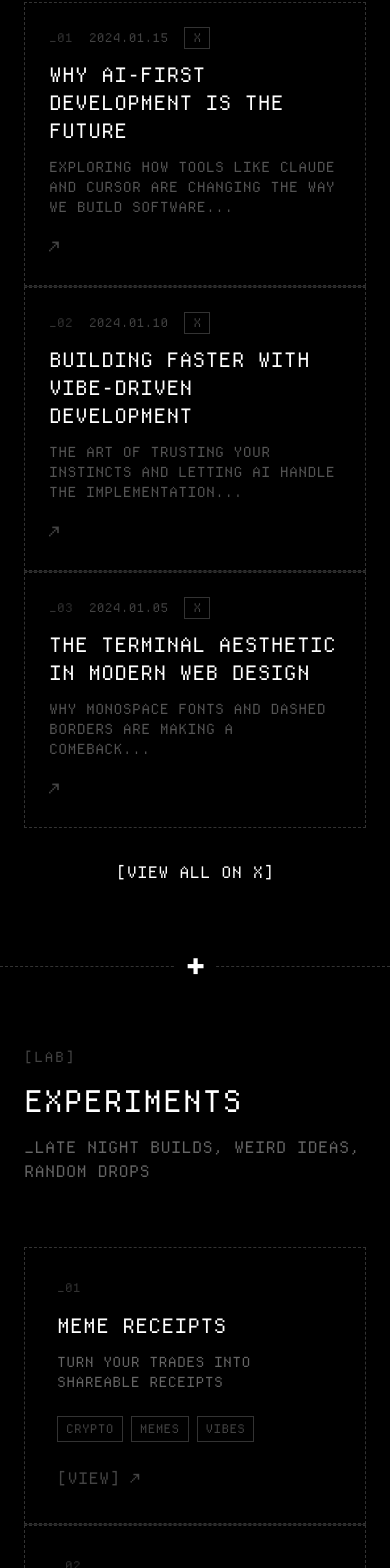
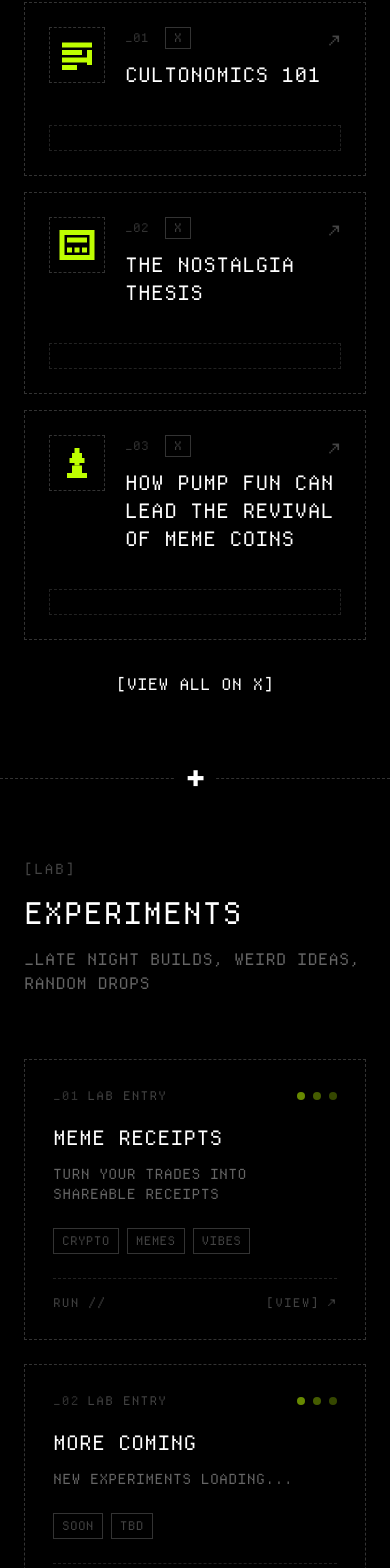
Before and after one commit to mitchmalinin/Portfolio2.0, a Next.js app: page / in a window 390 px wide. Shown: the part 7338-8906 px from the top of the page. Built offline with nearby package versions, Linux system fonts and the light colour scheme.

Commit message:
feat: refresh articles and experiments layout

```diff
--- a/components/sections/Articles.tsx
+++ b/components/sections/Articles.tsx
@@ -1,40 +1,87 @@
 'use client'
 
-import { useRef } from 'react'
+import { useEffect, useRef } from 'react'
 import DecryptedText from '@/components/DecryptedText'
 import { useInView } from '@/hooks/useInView'
 
-// Placeholder articles - can be connected to Twitter/X API later
 const articles = [
   {
-    id: '1',
-    title: 'WHY AI-FIRST DEVELOPMENT IS THE FUTURE',
-    excerpt: 'EXPLORING HOW TOOLS LIKE CLAUDE AND CURSOR ARE CHANGING THE WAY WE BUILD SOFTWARE...',
-    date: '2024.01.15',
-    platform: 'X',
-    url: '#',
+    id: 'cultonomics',
+    title: 'CULTONOMICS 101',
+    url: 'https://x.com/0xMrWzrd/status/1879370191622066223',
+    icon: (
+      <svg viewBox="0 0 16 16" className="h-10 w-10 text-[#BEFE00]" aria-hidden="true">
+        <rect width="16" height="16" fill="none" />
+        <rect x="2" y="3" width="12" height="2" fill="currentColor" />
+        <rect x="2" y="6" width="8" height="2" fill="currentColor" />
+        <rect x="2" y="9" width="10" height="2" fill="currentColor" />
+        <rect x="2" y="12" width="6" height="2" fill="currentColor" />
+        <rect x="12" y="6" width="2" height="6" fill="currentColor" />
+      </svg>
+    ),
   },
   {
-    id: '2',
-    title: 'BUILDING FASTER WITH VIBE-DRIVEN DEVELOPMENT',
-    excerpt: 'THE ART OF TRUSTING YOUR INSTINCTS AND LETTING AI HANDLE THE IMPLEMENTATION...',
-    date: '2024.01.10',
-    platform: 'X',
-    url: '#',
+    id: 'nostalgia-thesis',
+    title: 'THE NOSTALGIA THESIS',
+    url: 'https://x.com/0xMrWzrd/status/1975916495541563439',
+    icon: (
+      <svg viewBox="0 0 16 16" className="h-10 w-10 text-[#BEFE00]" aria-hidden="true">
+        <rect x="2" y="3" width="12" height="10" fill="none" stroke="currentColor" strokeWidth="2" />
+        <rect x="4" y="5" width="8" height="2" fill="currentColor" />
+        <rect x="4" y="9" width="2" height="2" fill="currentColor" />
+        <rect x="7" y="9" width="2" height="2" fill="currentColor" />
+        <rect x="10" y="9" width="2" height="2" fill="currentColor" />
+      </svg>
+    ),
   },
   {
-    id: '3',
-    title: 'THE TERMINAL AESTHETIC IN MODERN WEB DESIGN',
-    excerpt: 'WHY MONOSPACE FONTS AND DASHED BORDERS ARE MAKING A COMEBACK...',
-    date: '2024.01.05',
-    platform: 'X',
-    url: '#',
+    id: 'pump-fun-revival',
+    title: 'HOW PUMP FUN CAN LEAD THE REVIVAL OF MEME COINS',
+    url: 'https://x.com/0xMrWzrd/status/1972347027670622663',
+    icon: (
+      <svg viewBox="0 0 16 16" className="h-10 w-10 text-[#BEFE00]" aria-hidden="true">
+        <rect x="7" y="2" width="2" height="7" fill="currentColor" />
+        <rect x="6" y="4" width="4" height="4" fill="currentColor" />
+        <rect x="5" y="6" width="6" height="2" fill="currentColor" />
+        <rect x="6" y="9" width="4" height="3" fill="currentColor" />
+        <rect x="4" y="12" width="8" height="2" fill="currentColor" />
+      </svg>
+    ),
   },
 ]
 
 export default function Articles() {
   const sectionRef = useRef<HTMLElement>(null)
   const isInView = useInView(sectionRef)
+
+  useEffect(() => {
+    if (typeof window === 'undefined') return
+    const win = window as Window & { twttr?: { widgets?: { load: (node?: HTMLElement) => void } } }
+    const loadWidgets = () => {
+      if (win.twttr?.widgets?.load) {
+        win.twttr.widgets.load(sectionRef.current ?? undefined)
+      }
+    }
+
+    if (win.twttr?.widgets?.load) {
+      loadWidgets()
+      return
+    }
+
+    const existingScript = document.querySelector<HTMLScriptElement>('script[data-x-widget]')
+    if (existingScript) {
+      existingScript.addEventListener('load', loadWidgets, { once: true })
+      return
+    }
+
+    const script = document.createElement('script')
+    script.src = 'https://platform.twitter.com/widgets.js'
+    script.async = true
+    script.defer = true
+    script.setAttribute('data-x-widget', 'true')
+    script.onload = loadWidgets
+    document.body.appendChild(script)
+  }, [])
 
   return (
     <section id="articles" className="relative scroll-mt-[55px] md:scroll-mt-0" ref={sectionRef}>
@@ -64,40 +111,52 @@ export default function Articles() {
         </p>
 
         {/* Articles list */}
-        <div className={`space-y-px bg-[#222222] transition-all duration-700 delay-300 ${isInView ? 'opacity-100 translate-y-0' : 'opacity-0 translate-y-4'}`}>
+        <div className={`space-y-4 transition-all duration-700 delay-300 ${isInView ? 'opacity-100 translate-y-0' : 'opacity-0 translate-y-4'}`}>
           {articles.map((article, index) => (
-            <a
+            <div
               key={article.id}
-              href={article.url}
-              target="_blank"
-              rel="noopener noreferrer"
-              className="block bg-black border border-dashed border-[#333333] p-6 md:p-8 hover:border-[#555555] transition-colors group"
+              role="link"
+              tabIndex={0}
+              onClick={() => window.open(article.url, '_blank', 'noopener,noreferrer')}
+              onKeyDown={(event) => {
+                if (event.key === 'Enter' || event.key === ' ') {
+                  event.preventDefault()
+                  window.open(article.url, '_blank', 'noopener,noreferrer')
+                }
+              }}
+              className="relative block bg-black border border-dashed border-[#333333] p-6 md:p-8 hover:border-[#555555] transition-colors group cursor-pointer"
             >
               <div className="flex flex-col md:flex-row md:items-start md:justify-between gap-4">
-                <div className="flex-1">
+                <div className="flex gap-5">
+                  <div className="shrink-0 h-14 w-14 border border-dashed border-[#333333] bg-black/60 flex items-center justify-center">
+                    {article.icon}
+                  </div>
+                  <div className="flex-1">
                   <div className="flex items-center gap-4 mb-3">
                     <span className="text-[#333333] text-xs">
                       _{String(index + 1).padStart(2, '0')}
                     </span>
-                    <span className="text-[#444444] text-xs uppercase">
-                      {article.date}
-                    </span>
                     <span className="text-[#444444] text-xs border border-[#333333] px-2 py-0.5">
-                      {article.platform}
+                      X
                     </span>
                   </div>
                   <h3 className="text-xl md:text-2xl uppercase mb-3 group-hover:text-[#BEFE00] transition-colors">
                     {article.title}
                   </h3>
-                  <p className="text-[#555555] text-sm uppercase max-w-2xl">
-                    {article.excerpt}
-                  </p>
-                </div>
-                <div className="text-[#444444] group-hover:text-[#BEFE00] transition-colors text-lg md:text-xl">
-                  ↗
+                  </div>
                 </div>
               </div>
-            </a>
+              <div className="absolute right-6 top-6 text-[#444444] group-hover:text-[#BEFE00] transition-colors text-lg md:text-xl">
+                ↗
+              </div>
+              <div className="mt-6 border border-dashed border-[#222222] bg-black/80 p-3">
+                <blockquote className="twitter-tweet" data-theme="dark" data-dnt="true">
+                  <a href={article.url} className="sr-only">
+                    {article.title}
+                  </a>
+                </blockquote>
+              </div>
+            </div>
           ))}
         </div>
 
--- a/components/sections/Experiments.tsx
+++ b/components/sections/Experiments.tsx
@@ -16,12 +16,19 @@ export default function Experiments() {
     const cards = gridRef.current.querySelectorAll('.glow-card')
     cards.forEach((card) => {
       const rect = card.getBoundingClientRect()
-      const x = e.clientX - rect.left
-      const y = e.clientY - rect.top
+      const rawX = e.clientX - rect.left
+      const rawY = e.clientY - rect.top
+      const x = Math.min(Math.max(rawX, 0), rect.width)
+      const y = Math.min(Math.max(rawY, 0), rect.height)
+      const dx = Math.max(rect.left - e.clientX, 0, e.clientX - rect.right)
+      const dy = Math.max(rect.top - e.clientY, 0, e.clientY - rect.bottom)
+      const distance = Math.hypot(dx, dy)
+      const maxDistance = 160
+      const opacity = Math.max(0, 1 - distance / maxDistance)
       const cardElement = card as HTMLElement
       cardElement.style.setProperty('--glow-x', `${x}px`)
       cardElement.style.setProperty('--glow-y', `${y}px`)
-      cardElement.style.setProperty('--glow-opacity', '1')
+      cardElement.style.setProperty('--glow-opacity', opacity.toFixed(2))
     })
   }, [])
 
@@ -73,19 +80,32 @@ export default function Experiments() {
           ref={gridRef}
           onMouseMove={handleMouseMove}
           onMouseLeave={handleMouseLeave}
-          className={`grid grid-cols-1 md:grid-cols-2 gap-px bg-[#222222] transition-all duration-700 delay-300 ${isInView ? 'opacity-100 translate-y-0' : 'opacity-0 translate-y-4'}`}
+          className={`grid grid-cols-1 md:grid-cols-2 gap-6 md:gap-8 transition-all duration-700 delay-300 ${isInView ? 'opacity-100 translate-y-0' : 'opacity-0 translate-y-4'}`}
         >
           {experiments.map((exp, index) => (
             <div
               key={exp.id}
-              className="glow-card bg-black group transition-colors border border-dashed border-[#333333]"
+              className="glow-card group relative bg-black border border-dashed border-[#333333] overflow-hidden"
             >
+              <div className="absolute inset-0 pointer-events-none opacity-40" style={{ backgroundImage: 'linear-gradient(transparent 0, transparent 18px, rgba(190,254,0,0.04) 19px)' }} />
+              <div className="absolute inset-y-0 left-0 w-[6px] bg-gradient-to-b from-[#BEFE00]/60 via-[#BEFE00]/10 to-transparent opacity-70" />
+              <div className="absolute right-0 top-0 h-16 w-16 border-l border-b border-dashed border-[#222222]" />
+              <div className="absolute left-0 bottom-0 h-16 w-16 border-r border-t border-dashed border-[#222222]" />
+
               {/* Content wrapper - sits above the glow */}
-              <div className="relative z-10 p-8 md:p-10 bg-black">
-                {/* Index */}
-                <p className="text-[#333333] text-xs mb-4 group-hover:text-[#BEFE00] transition-colors">
-                  _{String(index + 1).padStart(2, '0')}
-                </p>
+              <div className="relative z-10 p-7 md:p-9 bg-black">
+                {/* Status row */}
+                <div className="flex items-center justify-between text-xs uppercase tracking-widest text-[#444444] mb-5">
+                  <div className="flex items-center gap-2">
+                    <span className="text-[#333333]">_{String(index + 1).padStart(2, '0')}</span>
+                    <span>LAB ENTRY</span>
+                  </div>
+                  <div className="flex items-center gap-2">
+                    <span className="h-2 w-2 rounded-full bg-[#BEFE00] animate-pulse" />
+                    <span className="h-2 w-2 rounded-full bg-[#BEFE00]/60 animate-pulse" style={{ animationDelay: '120ms' }} />
+                    <span className="h-2 w-2 rounded-full bg-[#BEFE00]/40 animate-pulse" style={{ animationDelay: '240ms' }} />
+                  </div>
+                </div>
 
                 {/* Title */}
                 <h3 className="text-xl md:text-2xl uppercase mb-3 group-hover:text-[#BEFE00] group-hover:drop-shadow-[0_0_10px_rgba(190,254,0,0.4)] transition-all">
@@ -93,7 +113,7 @@ export default function Experiments() {
                 </h3>
 
                 {/* Description */}
-                <p className="text-[#666666] text-sm uppercase mb-6">
+                <p className="text-[#666666] text-sm uppercase mb-6 max-w-md">
                   {exp.description}
                 </p>
 
@@ -102,24 +122,29 @@ export default function Experiments() {
                   {exp.tags.map((tag) => (
                     <span
                       key={tag}
-                      className="text-xs text-[#444444] border border-[#333333] px-2 py-1 group-hover:border-[#BEFE00]/30 group-hover:text-[#BEFE00]/70 transition-all"
+                      className="text-xs text-[#444444] border border-[#333333] px-2 py-1 bg-black/60 group-hover:border-[#BEFE00]/30 group-hover:text-[#BEFE00]/70 transition-all"
                     >
                       {tag}
                     </span>
                   ))}
                 </div>
 
-                {/* Link arrow */}
-                {exp.link && (
+                {/* Footer strip */}
+                <div className="mt-6 pt-4 border-t border-dashed border-[#222222] flex items-center justify-between text-xs uppercase tracking-widest text-[#444444]">
+                  <span>RUN //</span>
+                  {exp.link ? (
                     <a
                       href={exp.link}
                       target="_blank"
                       rel="noopener noreferrer"
-                    className="inline-block mt-6 text-[#444444] hover:text-[#BEFE00] hover:drop-shadow-[0_0_8px_rgba(190,254,0,0.5)] transition-all"
+                      className="hover:text-[#BEFE00] hover:drop-shadow-[0_0_8px_rgba(190,254,0,0.5)] transition-all"
                     >
                       [VIEW] ↗
                     </a>
+                  ) : (
+                    <span>STANDBY</span>
                   )}
+                </div>
               </div>
             </div>
           ))}
```
Also changed, not shown: components/sections/Contact.tsx (+1 -12 lines). Lines whose indentation alone changed are shown as unchanged.
